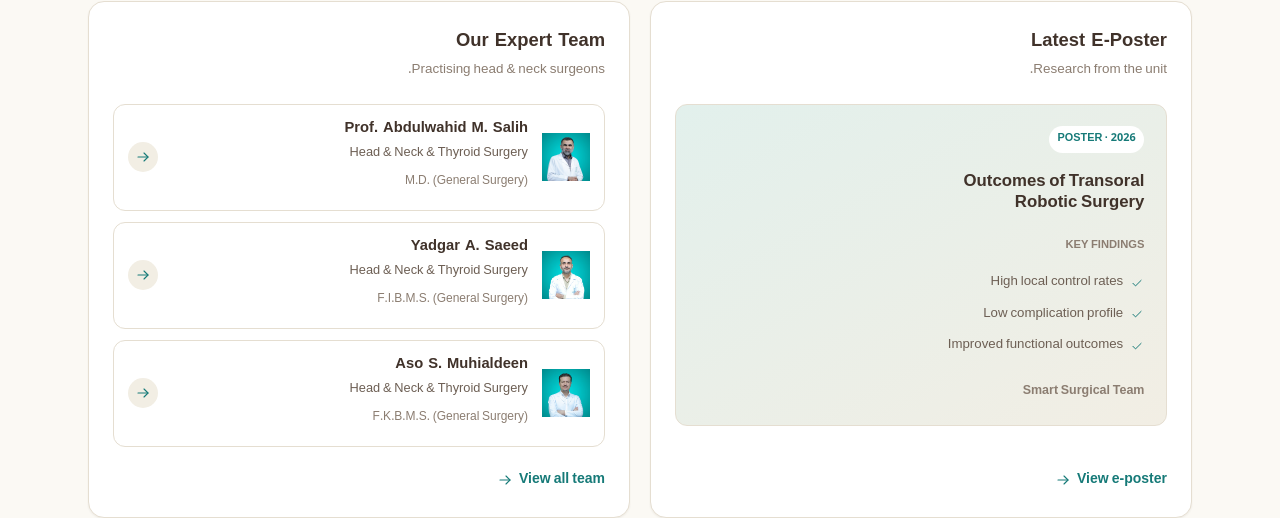
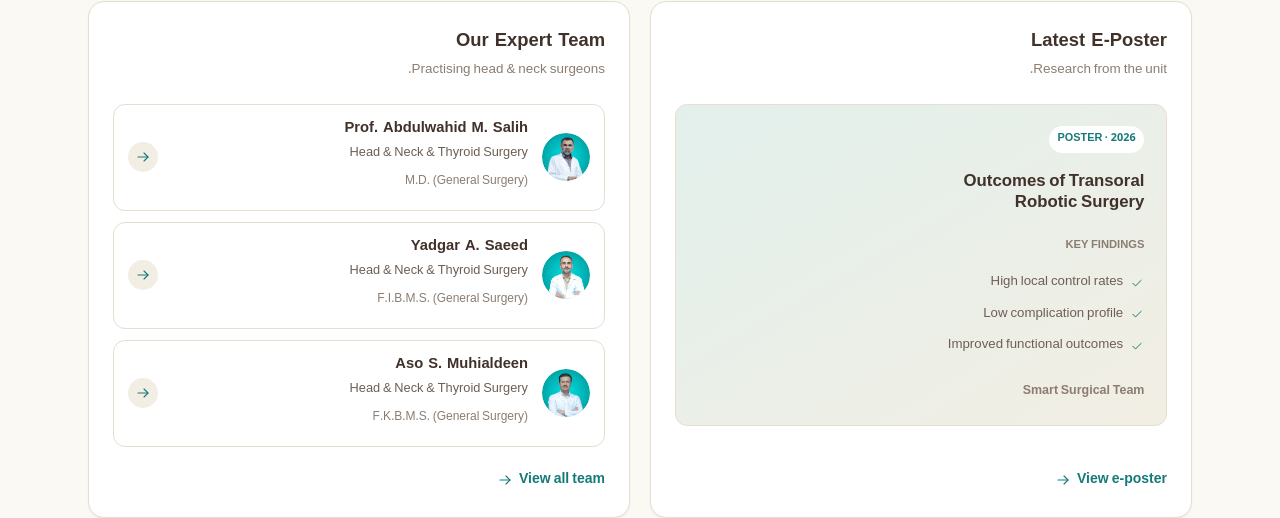
Before and after one commit to abdullahabdulrahmanqadir-dotcom/smart-surgical-team, a Next.js app: page /ar in a window 1280 px wide. Shown: the part 2827-3345 px from the top of the page. Built offline with nearby package versions, Linux system fonts and the light colour scheme; no server answers.

Commit message:
Make homepage doctor portraits circular

```diff
--- a/app/globals.css
+++ b/app/globals.css
@@ -2207,6 +2207,7 @@ html[data-motion-ready="true"] [data-scroll-reveal].is-revealed {
   width: 48px;
   height: 48px;
   border-radius: 50%;
+  overflow: hidden;
   background: var(--primary-soft);
   color: var(--primary);
   font-size: 0.85rem;
@@ -2218,6 +2219,7 @@ html[data-motion-ready="true"] [data-scroll-reveal].is-revealed {
   height: 100%;
   object-fit: cover;
   object-position: center top;
+  border-radius: inherit;
 }
 
 /* ============================================================
```
